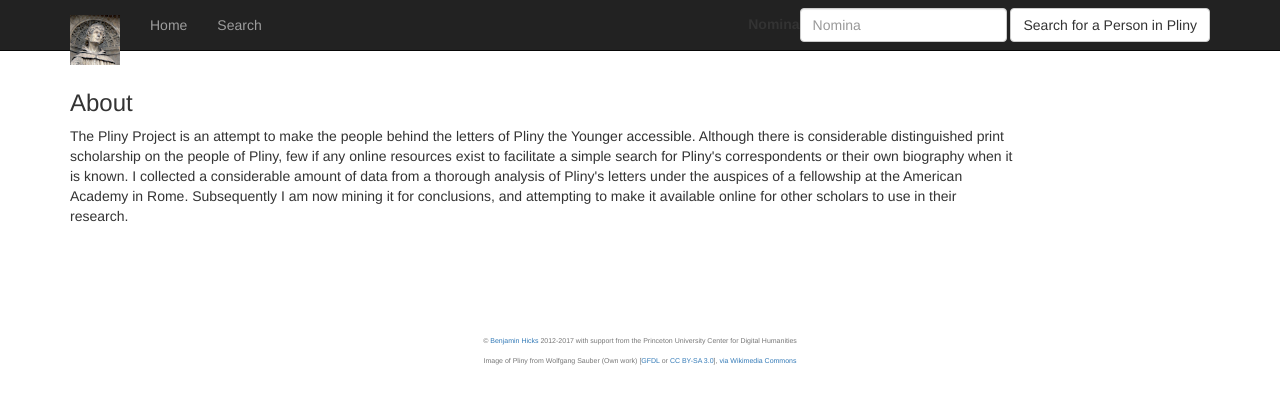
After one commit to meg-codes/PlinyProject, a Django app: template contentpages/templates/contentpages/about.html in a window 1280 px wide. The commit adds this page. Shown: the top 404 px of the page. Run offline with Django 3.2, Linux system fonts and the light colour scheme; the template is opened without the code that fills it, so the values that code supplies are empty; some libraries are stand-ins or nearby versions.

Commit message:
Add context for search form on all pages

```diff
--- /dev/null
+++ b/contentpages/templates/contentpages/about.html
@@ -0,0 +1,19 @@
+{% extends 'pp_base.html' %}
+
+
+{% block body %}
+<h3>About</h3>
+<div class='row'>
+  <div class='col-xs-10'>
+    <p>The Pliny Project is an attempt to make the people behind the letters of
+      Pliny the Younger accessible. Although there is considerable distinguished
+      print scholarship on the people of Pliny, few if any online resources exist to facilitate a simple
+      search for Pliny's correspondents or their own biography when it is known.
+      I collected a considerable amount of data from a thorough analysis of Pliny's
+      letters under the auspices of a fellowship at the American Academy in Rome. Subsequently I am
+      now mining it for conclusions, and attempting to make it available online
+      for other scholars to use in their research.
+    </p>
+  </div>
+</div>
+{% endblock %}
--- /dev/null
+++ b/plinyproj/context_processors.py
@@ -0,0 +1,9 @@
+from prosopography.forms import SearchForm
+
+
+def add_search_form(request):
+    """Add the search form to all page contexts for the header"""
+    context_extras = {
+        'search_form': SearchForm()
+    }
+    return context_extras
--- a/plinyproj/settings.py
+++ b/plinyproj/settings.py
@@ -46,6 +46,7 @@ INSTALLED_APPS = [
     'letters',
     'prosopography',
     'news',
+    'contentpages',
 ]
 
 MIDDLEWARE = [
@@ -71,6 +72,7 @@ TEMPLATES = [
                 'django.template.context_processors.request',
                 'django.contrib.auth.context_processors.auth',
                 'django.contrib.messages.context_processors.messages',
+                'plinyproj.context_processors.add_search_form',
             ],
         },
     },
--- a/prosopography/templates/prosopography/person_list.html
+++ b/prosopography/templates/prosopography/person_list.html
@@ -62,7 +62,7 @@ will be displayed below along with the letters addressed to this person.</p>
 <div class='row'>
 <div class='col-xs-6'>
 <form action="{% url 'people:search' %}" method="get" class="form-inline">
-  {% bootstrap_form form layout='inline' %}
+  {% bootstrap_form search_form layout='inline' %}
   <button type="submit" class="btn btn-primary">
     Search
   </button>
--- a/templates/top_nav.html
+++ b/templates/top_nav.html
@@ -21,7 +21,7 @@
             <form class='navbar-form navbar-right'
                   action="{% url 'people:search' %}"
                   method="get">
-              {% bootstrap_form form layout='inline' %}
+              {% bootstrap_form search_form layout='inline' %}
                      <button type="submit" class="btn btn-default">Search for a Person in Pliny</button>
             </form>
     </div>
```
